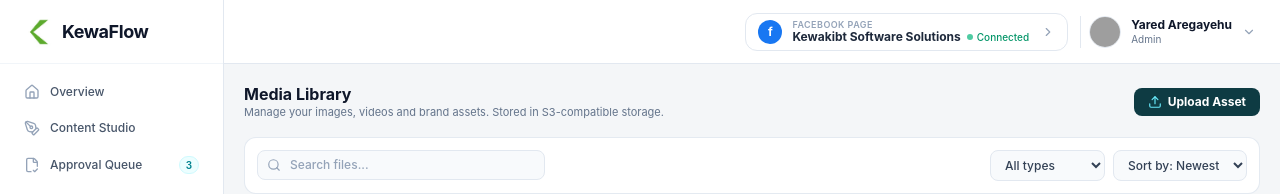
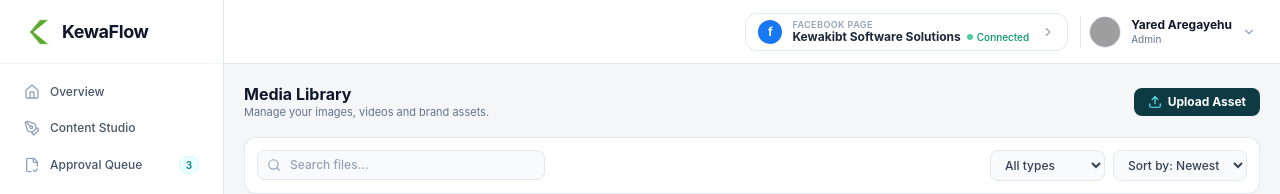
Before and after one commit to yared2124/kewaflow, a Next.js app: page /media in a window 1280 px wide. Shown: the top 194 px of the page. Built offline with nearby package versions, Linux system fonts and the light colour scheme; grey boxes are pictures that could not be loaded.

Commit message:
refactor(media): streamline media library header description

```diff
--- a/src/app/(dashboard)/media/page.tsx
+++ b/src/app/(dashboard)/media/page.tsx
@@ -168,7 +168,7 @@ export default function MediaLibraryPage() {
             Media Library
           </h1>
           <p className="text-[11px] text-slate-500">
-            Manage your images, videos and brand assets. Stored in S3-compatible storage.
+            Manage your images, videos and brand assets.
           </p>
         </div>
 
```
